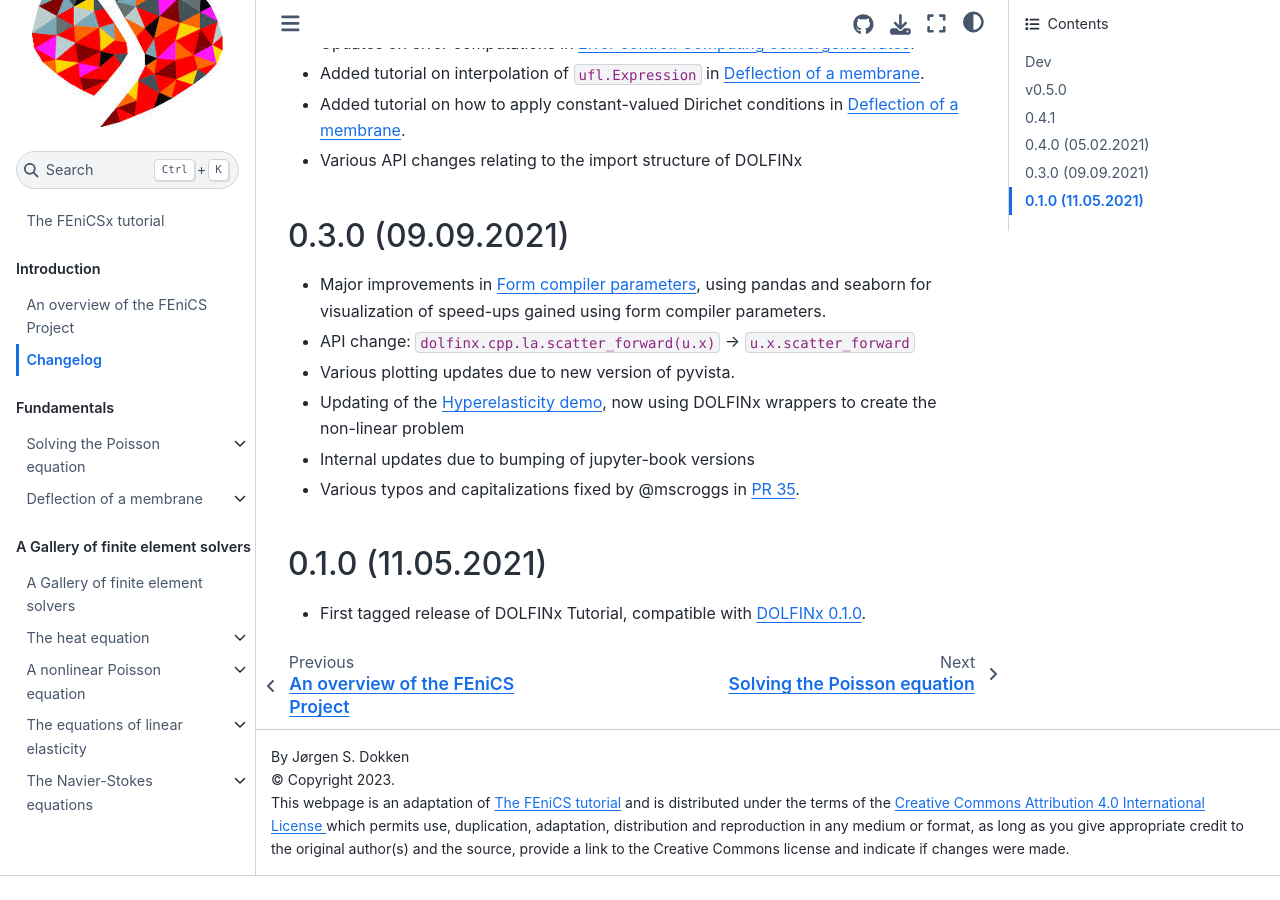
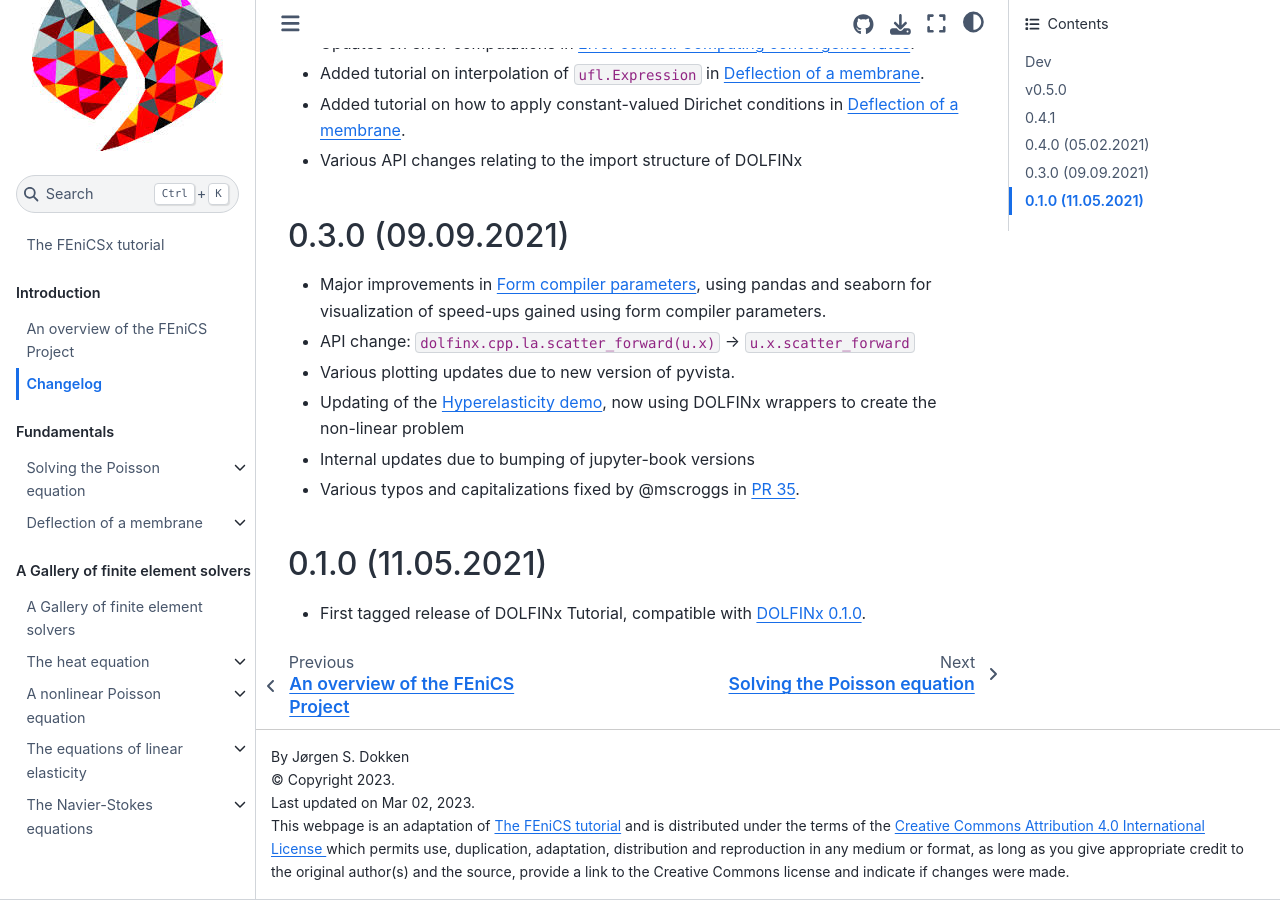
Before and after one commit to jorgensd/dolfinx-tutorial, a Jupyter Book: the page built from Changelog.md, in a window 1280 px wide and 900 px high, scrolled down 1016 px. Built offline with Jupyter Book 1.0.4 settings and Sphinx 7.4.7 and the Sphinx Book theme 1.1.4, drawn with Linux system fonts in a browser that asks for light colours; pages that are not in the unit, such as notebooks, are missing from menus; before the commit the page ends 1892 px from its top, so only the background shows below that; some of the changed lines change nothing that is shown.

Commit message:
Add last updated in footer

```diff
--- a/_config.yml
+++ b/_config.yml
@@ -31,6 +31,10 @@ launch_buttons:
   notebook_interface: "jupyterlab"
   binderhub_url: "https://mybinder.org"
 
+sphinx:
+  config:
+    html_last_updated_fmt: "%b %d, %Y"
+
 parse:
   myst_enable_extensions:
     - "amsmath"
```
